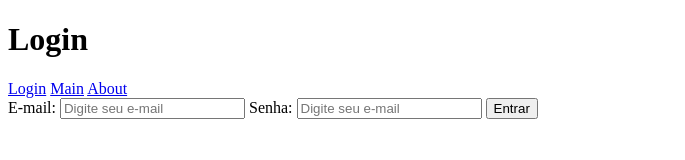
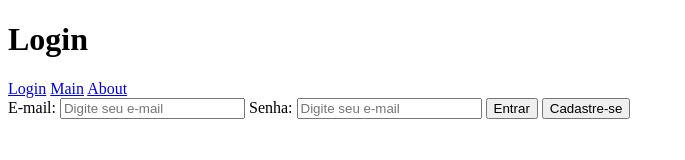
Before and after one commit to Joao-Matheus-Franca/template_vanilla_html, a plain HTML site: page src/pages/login.html in a window 1280 px wide. Shown: the whole page, without its empty margins (0-685 px from the left). Drawn offline with Linux system fonts and the light colour scheme; files whose address does not match are found by name.

Commit message:
Adicionando botão de cadastro na página de login

```diff
--- a/src/pages/login.html
+++ b/src/pages/login.html
@@ -36,6 +36,13 @@
           value="Entrar"
         />
       </label>
+      <label for="button-to-register">
+        <input
+          id="button-to-register"
+          type="button"
+          value="Cadastre-se"
+        />
+      </label>
     </form>
     <script src="script.js"></script>
   </body>
```
Lines whose indentation alone changed are shown as unchanged.
